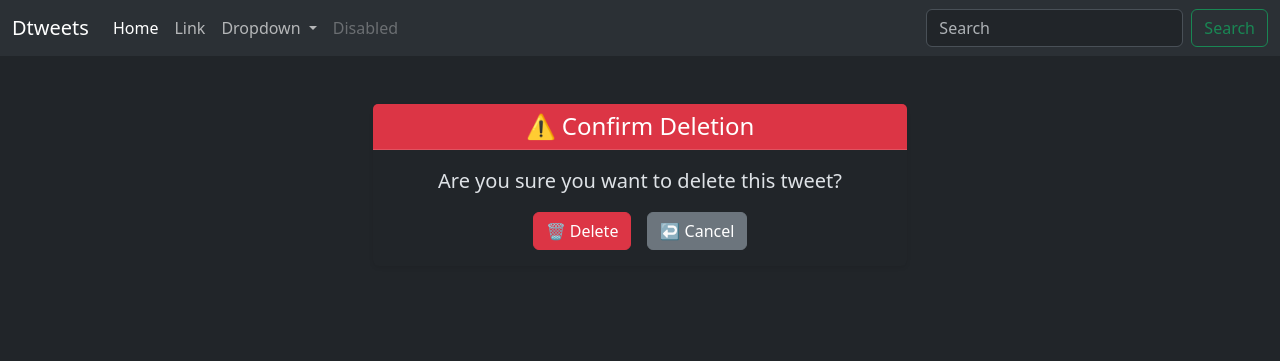
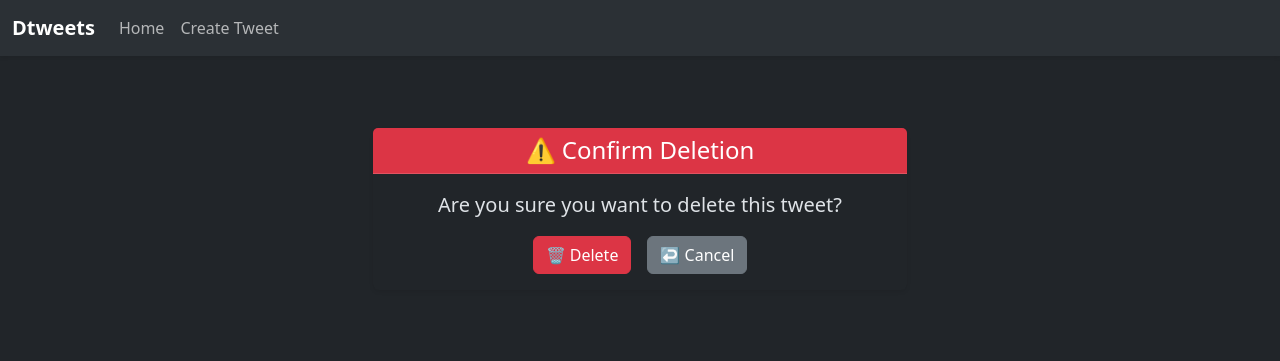
Before and after one commit to rdevang71/Dtweets-Django-, a Django app: page /tweets/2/delete/ in a window 1280 px wide. Shown: the top 361 px of the page. Run offline with Django 5.2, Linux system fonts and the light colour scheme; a user stored in the database is signed in; data comes from the database, SQL or seed files in the repository.

Commit message:
improved navbar

```diff
--- a/templates/layout.html
+++ b/templates/layout.html
@@ -1,4 +1,4 @@
-{% load static%}
+{% load static %}
 <!DOCTYPE html>
 <html lang="en" data-bs-theme="dark">
   <head>
@@ -10,68 +10,38 @@
       integrity="sha384-sRIl4kxILFvY47J16cr9ZwB07vP4J8+LH7qKQnuqkuIAvNWLzeN8tE5YBujZqJLB"
       crossorigin="anonymous"
     />
-    <title>{% block title %} Dtweets {% endblock %}</title>
+    <title>{% block title %}Dtweets{% endblock %}</title>
   </head>
-  <body >
-    <nav class="navbar navbar-expand-lg bg-body-tertiary">
+  <body>
+    <nav class="navbar navbar-expand-lg bg-body-tertiary shadow-sm">
       <div class="container-fluid">
-        <a class="navbar-brand" href="#">Dtweets</a>
+        <a class="navbar-brand fw-bold" href="{% url 'tweet_list' %}">Dtweets</a>
         <button
           class="navbar-toggler"
           type="button"
           data-bs-toggle="collapse"
-          data-bs-target="#navbarSupportedContent"
-          aria-controls="navbarSupportedContent"
+          data-bs-target="#navbarNav"
+          aria-controls="navbarNav"
           aria-expanded="false"
           aria-label="Toggle navigation"
         >
           <span class="navbar-toggler-icon"></span>
         </button>
-        <div class="collapse navbar-collapse" id="navbarSupportedContent">
+        <div class="collapse navbar-collapse" id="navbarNav">
           <ul class="navbar-nav me-auto mb-2 mb-lg-0">
             <li class="nav-item">
-              <a class="nav-link active" aria-current="page" href="#">Home</a>
+              <a class="nav-link" href="{% url 'tweet_list' %}">Home</a>
             </li>
             <li class="nav-item">
-              <a class="nav-link" href="#">Link</a>
-            </li>
-            <li class="nav-item dropdown">
-              <a
-                class="nav-link dropdown-toggle"
-                href="#"
-                role="button"
-                data-bs-toggle="dropdown"
-                aria-expanded="false"
-              >
-                Dropdown
-              </a>
-              <ul class="dropdown-menu">
-                <li><a class="dropdown-item" href="#">Action</a></li>
-                <li><a class="dropdown-item" href="#">Another action</a></li>
-                <li><hr class="dropdown-divider" /></li>
-                <li>
-                  <a class="dropdown-item" href="#">Something else here</a>
-                </li>
-              </ul>
-            </li>
-            <li class="nav-item">
-              <a class="nav-link disabled" aria-disabled="true">Disabled</a>
+              <a class="nav-link" href="{% url 'tweet_create' %}">Create Tweet</a>
             </li>
           </ul>
-          <form class="d-flex" role="search">
-            <input
-              class="form-control me-2"
-              type="search"
-              placeholder="Search"
-              aria-label="Search"
-            />
-            <button class="btn btn-outline-success" type="submit">
-              Search
-            </button>
-          </form>
         </div>
       </div>
     </nav>
-    <div class="container">{% block content %} {% endblock %}</div>
+
+    <div class="container py-4">
+      {% block content %}{% endblock %}
+    </div>
   </body>
 </html>
--- a/tweets/views.py
+++ b/tweets/views.py
@@ -2,6 +2,7 @@ from django.shortcuts import render
 from .models import Tweet
 from .forms import TweetForm
 from django.shortcuts import get_object_or_404, redirect
+from django.contrib.auth.decorators import login_required
 # Create your views here.
 
 def index(request):
@@ -11,7 +12,7 @@ def tweet_list(request):
     tweets = Tweet.objects.all().order_by('-created_at')
     return render(request, 'tweet_list.html',{'tweets':tweets})
 
-
+@login_required
 def tweet_create(request):
     if request.method== "POST":
         form = TweetForm(request.POST, request.FILES)
@@ -25,6 +26,7 @@ def tweet_create(request):
     return render(request, 'tweet_from.html',{'form':form})
 
 
+@login_required
 def tweet_edit(request,tweet_id):
     tweet = get_object_or_404(Tweet, pk = tweet_id, user = request.user)
     if request.method =='POST':
@@ -38,6 +40,8 @@ def tweet_edit(request,tweet_id):
         form = TweetForm(instance=tweet)
     return render(request, 'tweet_from.html',{'form':form})
 
+
+@login_required
 def tweet_delete(request, tweet_id):
     tweet = get_object_or_404(Tweet , pk = tweet_id, user = request.user)
     if request.method == 'POST':
```
